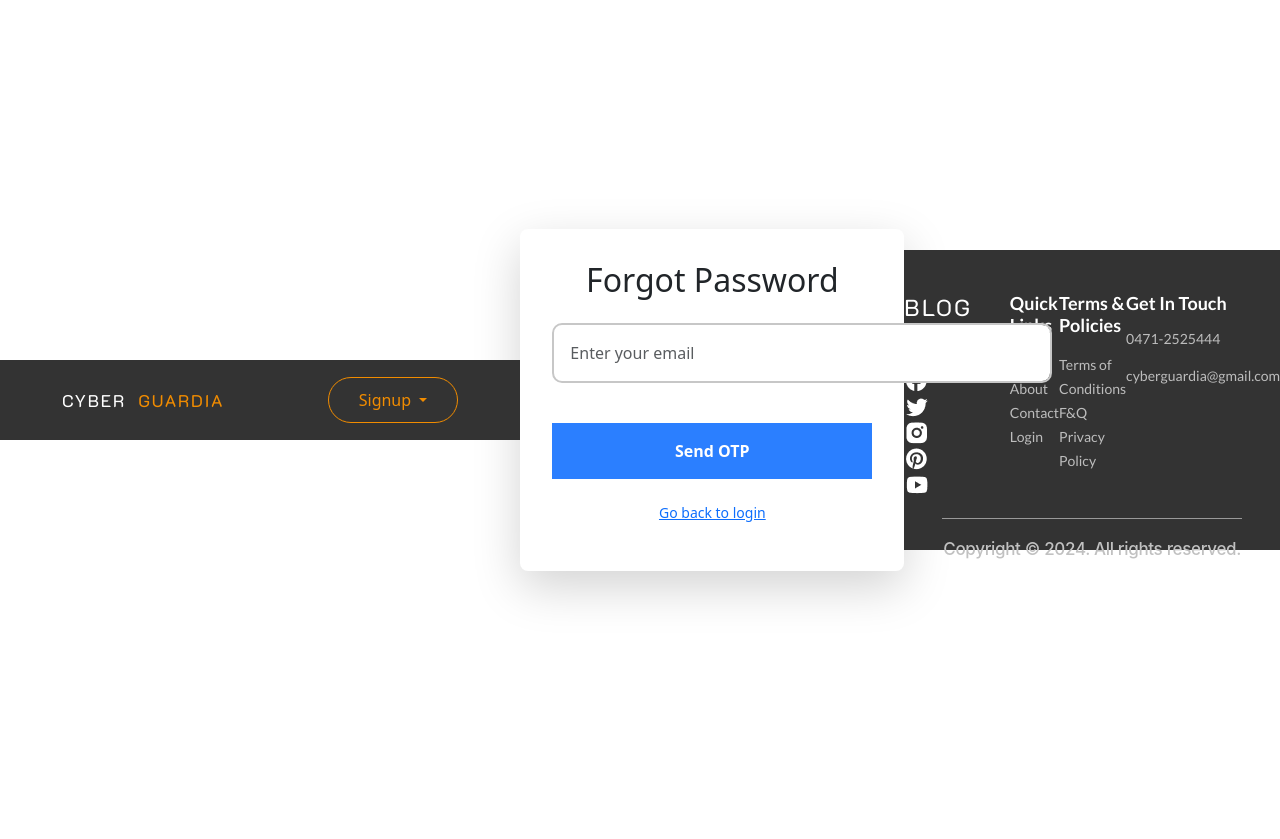
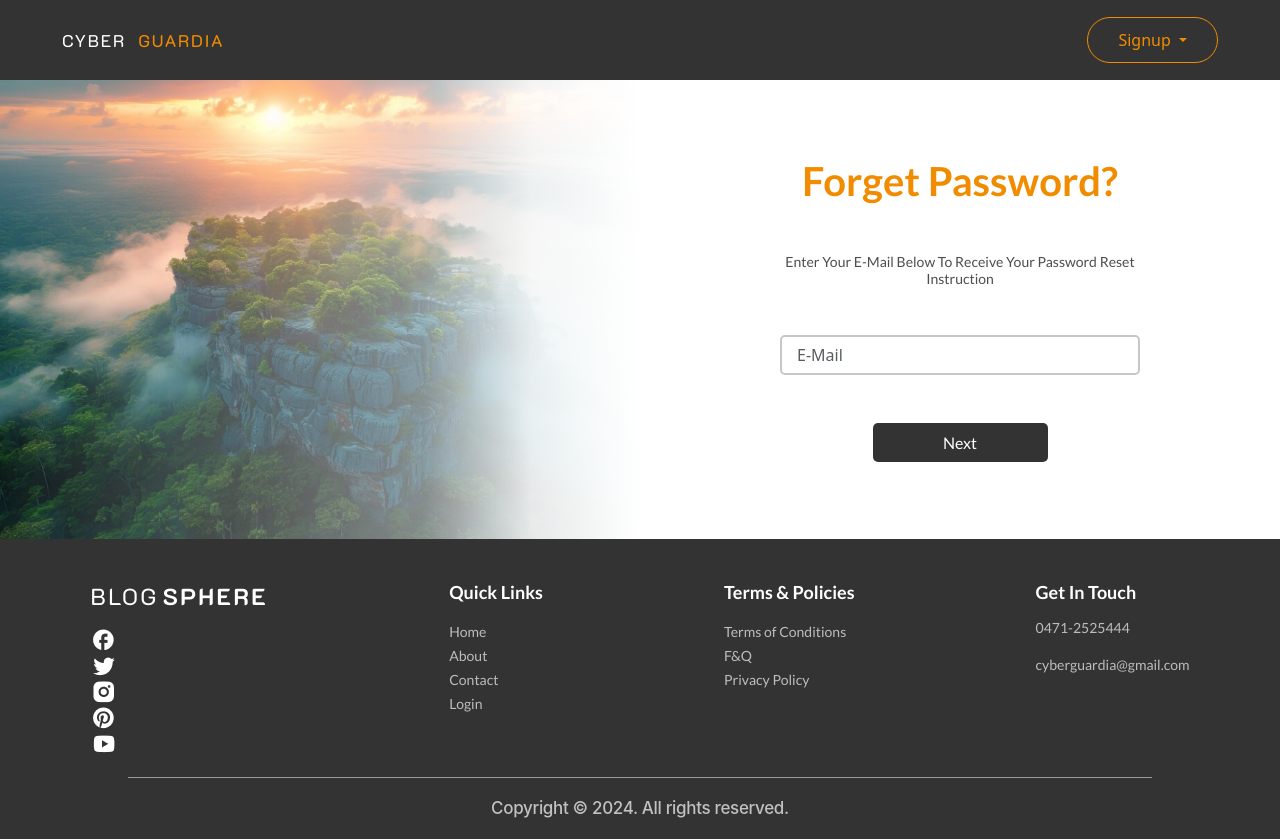
Before and after one commit to Roopika-sics/Cyber-Bullying-Detection, a Django app: page /forgot-password/ in a window 1280 px wide. Before the commit the page ends 600 px from the top, so only its background shows below. Run offline with Django 5.2, Linux system fonts and the light colour scheme; parts of the project's set-up code (start-up, migrations or seed data) failed here and were passed over; some libraries are stand-ins or nearby versions.

Commit message:
forgot passoword set

```diff
--- a/accounts/templates/accounts/forgot_password.html
+++ b/accounts/templates/accounts/forgot_password.html
@@ -1,10 +1,23 @@
 {% extends "base.html" %}
 {% block title %}Forgot Password{% endblock %}
 {% block content %}
+{% load static %}
 {% block navbar %}{% endblock %}
-<body class="flex items-center justify-center h-screen bg-gray-100">
-    <div class="bg-white p-8 rounded-lg shadow-lg w-96">
-        <h2 class="text-2xl text-center font-extrabold text-blue-900 mb-4">Forgot Password</h2>
+<div class="userfp-main">
+    <div class="userfp-left">
+        <img
+            class="userfp-img"
+            src="{% static 'Images/forgetP_backgroundimg.png' %}"
+            alt="Forget Password Background"
+        />
+    </div>
+    <div class="userfp-right">
+        <p class="userfp-forgetpassword-head mb-5">Forget Password?</p>
+        <p class="userfp-forgetpassword-para mb-5">
+            Enter your E-mail below to receive your password reset
+            <br />
+            instruction
+        </p>
         {% if messages %}
             <div class="mb-4">
                 {% for message in messages %}
@@ -12,13 +25,22 @@
                 {% endfor %}
             </div>
         {% endif %}
-        <form method="post">
+        <form id="forgotPasswordForm" method="post">
             {% csrf_token %}
-            <input type="email" name="email" placeholder="Enter your email" class="form-control w-full p-3 rounded-full mb-3 bg-gray-200 text-gray-900 placeholder-gray-500 focus:outline-none focus:ring-2 focus:ring-blue-500">
-            <button type="submit" class="w-full bg-blue-500 p-3 rounded-full mt-4 text-white font-semibold hover:bg-blue-600 transition">Send OTP</button>
+            <input
+                type="email"
+                name="email"
+                id="email"
+                placeholder="E-Mail"
+                class="form-control userfp-email mb-5"
+                required
+            />
+            <div class="d-flex justify-content-center mt-4">
+                <button class="userfp-next-button" type="submit">
+                    Next
+                </button>
+            </div>
         </form>
-        <p class="text-center text-sm mt-4 text-blue-800">
-            <a href="{% url 'login' %}" class="register-link hover:underline">Go back to login</a>
-          </p>
     </div>
+</div>
 {% endblock %}
--- a/accounts/templates/accounts/login.html
+++ b/accounts/templates/accounts/login.html
@@ -83,7 +83,7 @@
                         </div>
 
                         <div class="d-flex justify-content-end mb-3">
-                            <a href="/forgetpassword" class="login-forgetpass"
+                            <a href="{% url 'forgot_password' %}" class="login-forgetpass"
                                 >Forget Password?</a
                             >
                         </div>
```
Also changed, not shown: accounts/templates/accounts/reset_password.html (+55 -7 lines), accounts/templates/accounts/verify_otp.html (+31 -7 lines), db.sqlite3, 2 other files.
